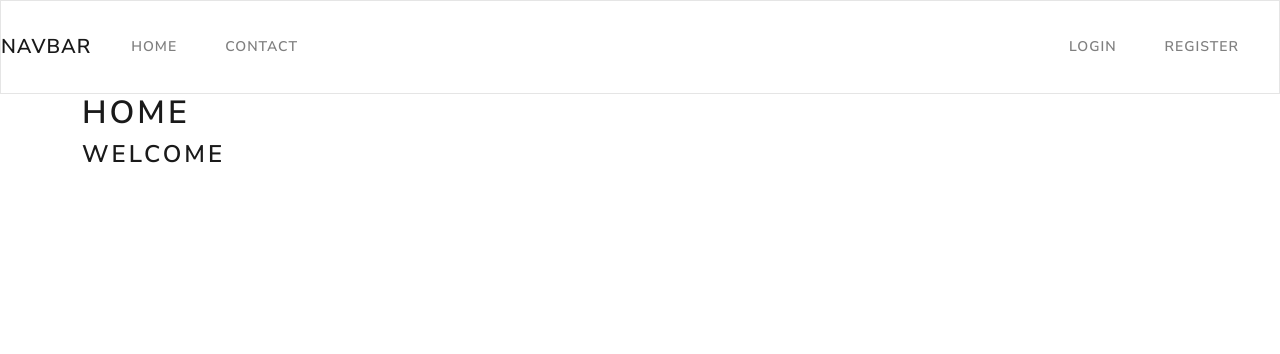
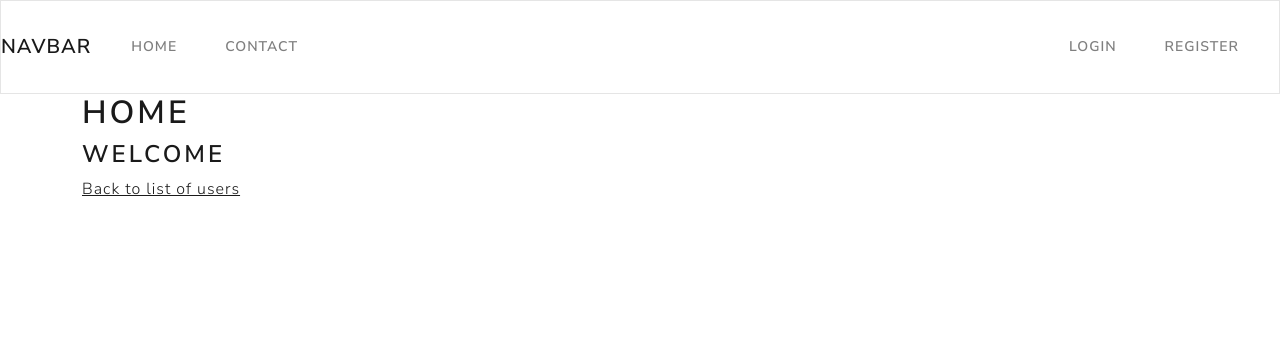
Before and after one commit to TomaAndrei02/PHPMVCFramework, a PHP site: page / in a window 1280 px wide. Shown: the top 354 px of the page. Run offline with PHP 8.4, Linux system fonts and the light colour scheme; data that the repository does not hold is empty.

Commit message:
Created a link to React user list

```diff
--- a/views/home.php
+++ b/views/home.php
@@ -10,9 +10,9 @@ use app\core\Application;
 <?php if(Application::isGuest()): ?>
 
     <h3>Welcome</h3>
-
+    <a href="http://localhost:3000/">Back to list of users</a>
 <?php else: ?>
 
     <h3>Welcome <?php echo Application::$app->user->getDisplayName() ?></h3>
-
+    <a href="http://localhost:3000/">Back to list of users</a>
 <?php endif; ?>
```
